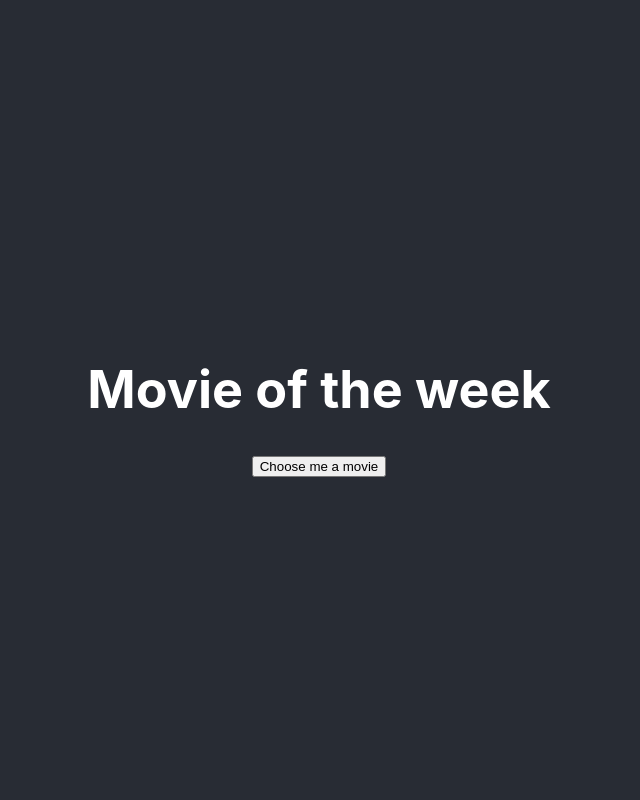
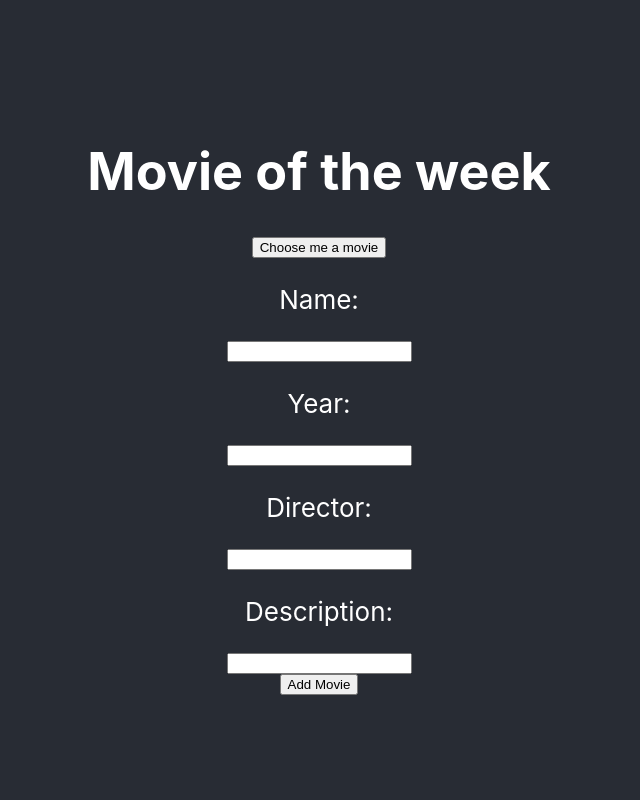
Before and after one commit to lamassu38/movie-of-the-week, a React (Create React App) app: page / in a window 1280 px wide. Shown: the top 800 px of the page, without its empty margins (321-961 px from the left). Built offline with nearby package versions, Linux system fonts and the light colour scheme.

Commit message:
Add a new movie: Add the states movieName, movieYear, movieDirector and MovieDescription and the functions handleInputChange and handleAddButtonClick to the App component

```diff
--- a/src/App.js
+++ b/src/App.js
@@ -6,6 +6,35 @@ const App = () => {
   const [movies, setMovies] = useState(movieList);
   const [seenMovies, setSeenMovies] = useState([]);
   const [selectedMovie, setSelectedMovie] = useState('');
+  const [movieName, setMovieName] = useState('');
+  const [movieYear, setMovieYear] = useState('');
+  const [movieDirector, setMovieDirector] = useState('');
+  const [movieDescription, setMovieDescription] = useState('');
+
+
+  const handleAddButtonClick = () => {
+    setMovies(mv => [...mv, {id: getRandomInt(1000), name: movieName, year: movieYear, director: movieDirector, description: movieDescription}]);
+    setMovieName('');
+    setMovieYear('');
+    setMovieDirector('');
+    setMovieDescription('');
+  };
+
+  const handleInputChange = e => {
+    if (e.target.name === 'movieName'){
+      setMovieName(e.target.value);
+    } else if (e.target.name === 'movieYear'){
+      setMovieYear(e.target.value);
+    } else if (e.target.name === 'movieDirector'){
+      setMovieDirector(e.target.value);
+    } else if (e.target.name === 'movieDescription'){
+      setMovieDescription(e.target.value);
+    };
+  };
+
+  const getRandomInt = max => {
+    return Math.floor(Math.random() * max)
+  };
 
   const deleteMovie = movieId => {
     setSeenMovies(mv => [...mv, movies.find(mv => mv.id === movieId)]);
@@ -36,11 +65,21 @@ const App = () => {
           selectedMovie && (
           <div>
           <h1>{selectedMovie.name}</h1>
-          <p>Year:{selectedMovie.year}</p>
-          <p>Director:{selectedMovie.director}</p>
-          <p>Description:{selectedMovie.description}</p>
+          <p>Year: {selectedMovie.year}</p>
+          <p>Director: {selectedMovie.director}</p>
+          <p>Description: {selectedMovie.description}</p>
           </div>
          )}
+
+         <p>Name:</p>
+         <input name='movieName' onChange={handleInputChange} value={movieName}/>
+         <p>Year:</p>
+         <input name='movieYear' onChange={handleInputChange} value={movieYear}/>
+         <p>Director:</p>
+         <input name='movieDirector' onChange={handleInputChange} value={movieDirector}/>
+         <p>Description:</p>
+         <input name='movieDescription' onChange={handleInputChange} value={movieDescription}/>
+         <button onClick={handleAddButtonClick}>Add Movie</button>
       </header>
       <body>
       <h2><b>To see</b></h2>
```
